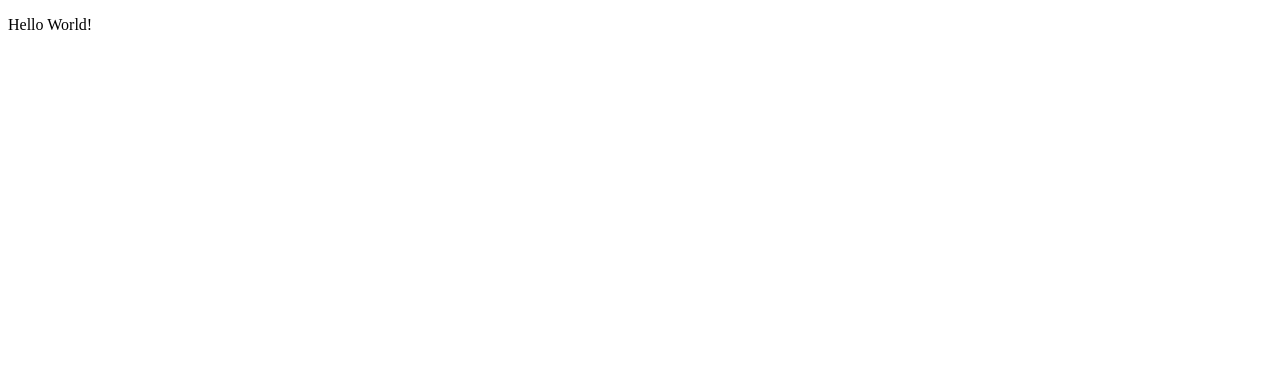
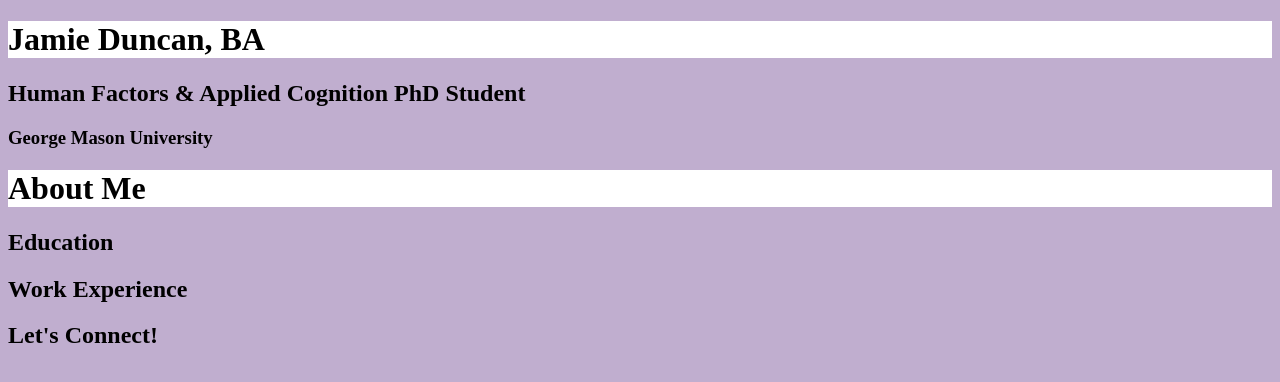
Before and after one commit to jamieduncan1212/jamie-duncan, a plain HTML site: page index.html in a window 1280 px wide. Drawn offline with Linux system fonts and the light colour scheme.

Commit message:
Adding basic elements

```diff
--- a/index.html
+++ b/index.html
@@ -1,14 +1,25 @@
+<!-- This is the code for my personal website! -->
+
 <!DOCTYPE html>
 <html lang="en">
 <head>
   <meta charset="UTF-8">
   <meta name="viewport" content="width=device-width, initial-scale=1.0">
+  <link rel="stylesheet" href="style.css">
   <title>Jamie Duncan</title>
 </head>
 
+<!-- Eventually a navigation bar will go here -->
+
 <body>
   <main>
-    <p>Hello World!</p>
+    <h1>Jamie Duncan, BA</h1>
+    <h2>Human Factors & Applied Cognition PhD Student</h2>
+    <h3>George Mason University</h3>
+    <h1>About Me</h1>
+    <h2>Education</h2>
+    <h2>Work Experience</h2>
+    <h2>Let's Connect!</h2>
   </main>
 </body>
 </html>
--- /dev/null
+++ b/style.css
@@ -0,0 +1,11 @@
+/* This is the CSS file that defines the style of my personal webpage */
+
+/* Change the background color of the entire page */
+body {
+  background-color: #C0AECF;
+}
+
+/* Change the background color of all heading 1 elements */
+h1 {
+  background-color: white;
+}
```
